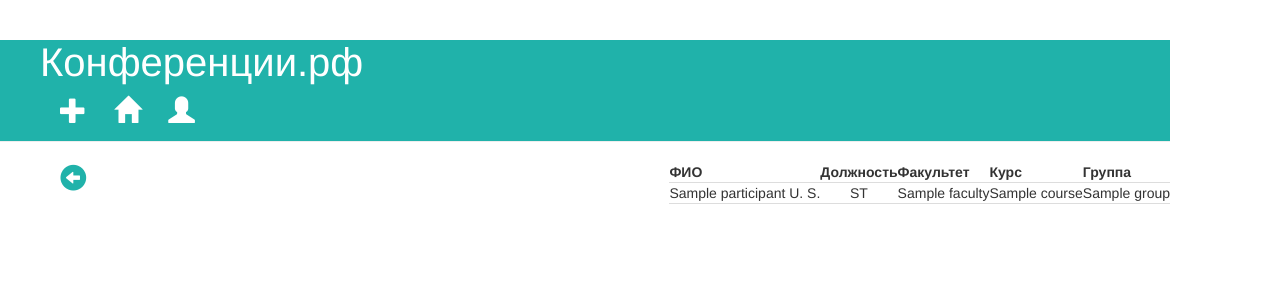
After one commit to Slavvok/conference-app, a Django app: page /members/1/ in a window 1280 px wide. The commit adds this page. Shown: the top 300 px of the page. Run offline with Django 3.2, Linux system fonts and the light colour scheme; tables that the repository leaves empty hold one stand-in row (values such as "Sample post"); some libraries are stand-ins or nearby versions.

Commit message:
Added participant_list and participant_detail. Added new menu icons

```diff
--- a/plan/static/css/style.css
+++ b/plan/static/css/style.css
@@ -4,12 +4,10 @@ h1 a {
 
 html {
     display: table;
-    margin: auto;
 }
 
 body {
     vertical-align: middle;
-		width: 1000px;
 }
 
 /* Table style */
@@ -39,8 +37,7 @@ td a:visited {
 }
 
 .content {
-	margin-left: 40px;
-	float:center;
+	margin-left: 20px;
 }
 
 .date {
@@ -63,9 +60,10 @@ td a:visited {
 .icon-menu {
 		color: #20B2AA;
 		font-size: 20pt;
-		padding: 20px 20px 20px 20px;
+		margin-left: 60px;
 }
 .post {
+		float:right;
     margin-bottom: 70px;
 }
 
@@ -74,9 +72,9 @@ td a:visited {
 }
 
 .post h1 a:hover {
-	color: #20B2AA;
+		color: #20B2AA;
 }
 
-.comment {
-    margin: 20px 0px 20px 20px;
+.pagination {
+
 }
--- a/plan/templates/plan/base.html
+++ b/plan/templates/plan/base.html
@@ -10,8 +10,15 @@
   <body>
     <div class="page-header">
       <h1><a href="/">Конференции.рф</a></h1>
-      <a href="{% url 'plan:post_new' %}" class="top-menu"><span class="glyphicon glyphicon-plus"></span></a>
-
+      <a href="{% url 'plan:post_new' %}" class="top-menu" title="AddConf">
+        <span class="glyphicon glyphicon-plus"></span>
+      </a>
+      <a href="{% url 'plan:post_list' %}" class="top-menu" title="Home">
+        <span class="glyphicon glyphicon-home"></span>
+      </a>
+      <a href="{% url 'plan:participant_list' %}" class="top-menu" title="Members">
+        <span class="glyphicon glyphicon-user"></span>
+      </a>
 
     </div>
     <div class="content container">
--- /dev/null
+++ b/plan/templates/plan/participant_detail.html
@@ -0,0 +1,21 @@
+{% extends 'plan/base.html'%}
+{% block content %}
+    <a href="{% url 'plan:participant_list' %}" class="icon-menu"><span class="glyphicon glyphicon-circle-arrow-left"></span></a>
+    <div class="post">
+        <table>
+          <tr>
+            <th>ФИО</th>
+            <th>Должность</th>
+            <th>Факультет</th>
+            <th>Курс</th>
+            <th>Группа</th>
+          </tr>
+          <tr>
+            <td>{{participant.name}} {{participant.surname|slice:":1"}}. {{participant.patronymic|slice:":1"}}.</td>
+            <td>{{participant.position}}</td>
+            <td>{{participant.group.faculty}}</td>
+            <td>{{participant.group.course}}</td>
+            <td>{{participant.group}}</td>
+          </tr>
+    </div>
+{% endblock %}
--- a/plan/templates/plan/post_detail.html
+++ b/plan/templates/plan/post_detail.html
@@ -22,7 +22,7 @@
         {% for part in post.members.all %}
         <tr>
           <td>{{forloop.counter}}</td>
-          <td>{{part.name}} {{part.surname|slice:":1"}}. {{part.patronymic|slice:":1"}}.</td>
+          <td><a href="{% url 'plan:participant_detail' pk=part.pk %}">{{part.name}} {{part.surname|slice:":1"}}. {{part.patronymic|slice:":1"}}.</td>
           <td><a target="_newtab" href="{{part.presentation.upload.url}}">{{part.presentation}}</a></td>
           <td>{{part.position}}</td>
           <td>{{part.group.faculty}}</td>
--- a/plan/urls.py
+++ b/plan/urls.py
@@ -11,4 +11,6 @@ urlpatterns = [
     url(r'^plan/new/$', views.post_new, name='post_new'),
     url(r'^plan/(?P<pk>\d+)/edit/$', views.post_edit, name='post_edit'),
 	url(r'^plan/(?P<pk>\d+)/publish/$', views.post_publish, name='post_publish'),
+    url(r'^members/$', views.participant_list, name='participant_list'),
+    url(r'^members/(?P<pk>\d+)/$', views.participant_detail, name='participant_detail'),
 ] + static(settings.MEDIA_URL, document_root=settings.MEDIA_ROOT)
--- a/plan/views.py
+++ b/plan/views.py
@@ -2,15 +2,46 @@ from django.shortcuts import get_object_or_404, render, redirect, reverse, HttpR
 from django.utils import timezone
 from django.http import FileResponse
 from django.forms import inlineformset_factory
+from django.core.paginator import Paginator, EmptyPage, PageNotAnInteger
 
 from .models import Post, Participant
 from .forms import PostForm, ParticipantForm
 # Create your views here.
-
+'''
 def post_list(request):
     posts = Post.objects.order_by('published_date')[:5]
     context = {'posts': posts}
     return render(request, 'plan/post_list.html', context)
+'''
+def post_list(request):
+    posts = Post.objects.order_by('published_date')
+    paginator = Paginator(posts, 5)
+    page = request.GET.get('page')
+    try:
+        post_col = paginator.page(page)
+    except PageNotAnInteger:
+        post_col = paginator.page(1)
+    except EmptyPage:
+        post_col = paginator.page(paginator.num_pages)
+    context = {'post_col': post_col}
+    return render(request, 'plan/post_list.html', context)
+
+def participant_list(request):
+    participants = Participant.objects.order_by('name')
+    paginator = Paginator(participants, 10)
+    page = request.GET.get('page')
+    try:
+        part_col = paginator.page(page)
+    except PageNotAnInteger:
+        part_col = paginator.page(1)
+    except EmptyPage:
+        part_col = paginator.page(paginator.num_pages)
+    context = {'part_col': part_col}
+    return render(request, 'plan/participant_list.html', context)
+
+def participant_detail(request, pk):
+    participant = get_object_or_404(Participant, pk=pk)
+    return render(request, 'plan/participant_detail.html', {'participant': participant})
 
 def post_detail(request, pk):
     post = get_object_or_404(Post, pk=pk)
```
Also changed, not shown: plan/templates/plan/participant_list.html (added, +26 -0 lines), plan/templates/plan/post_list.html (+16 -1 lines).
